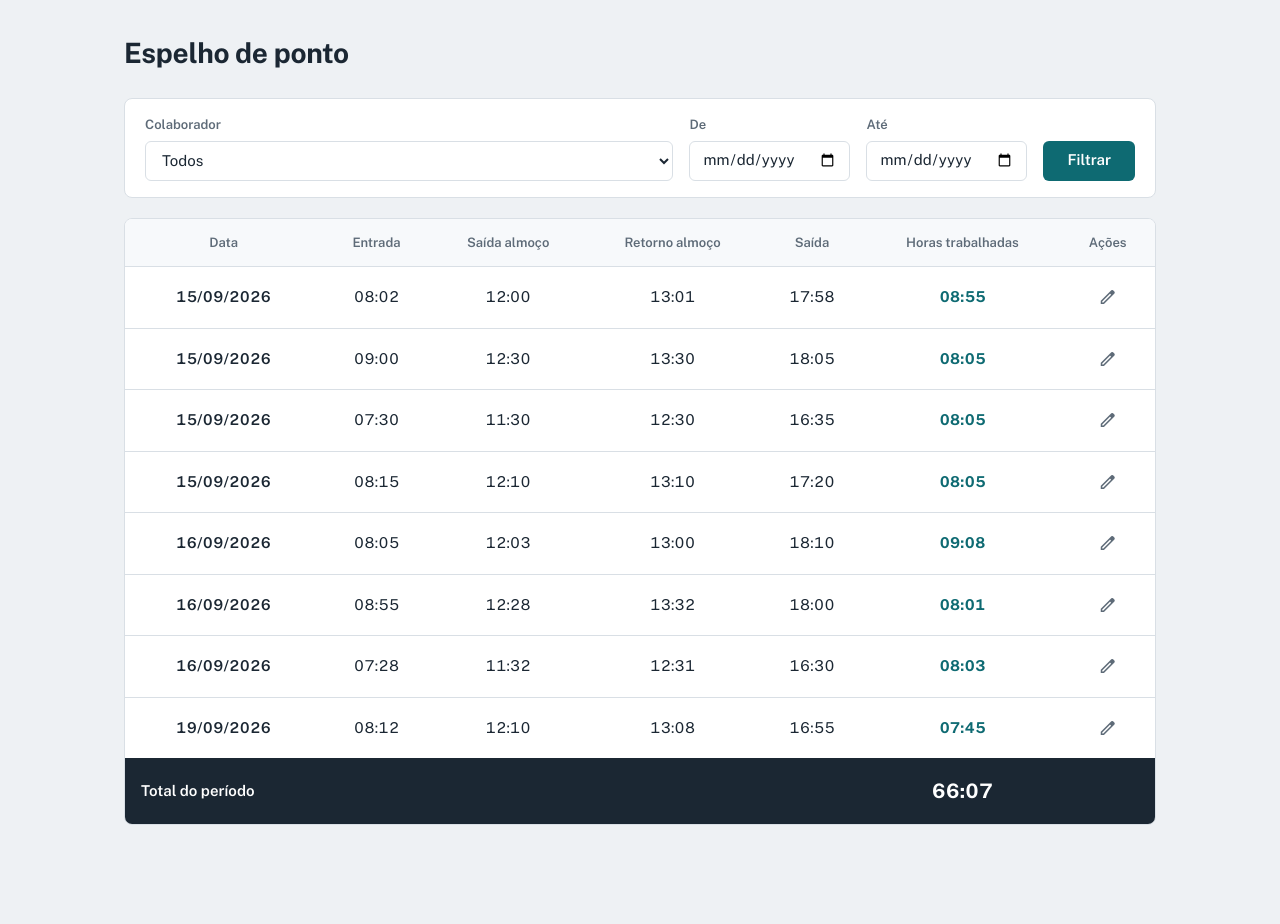
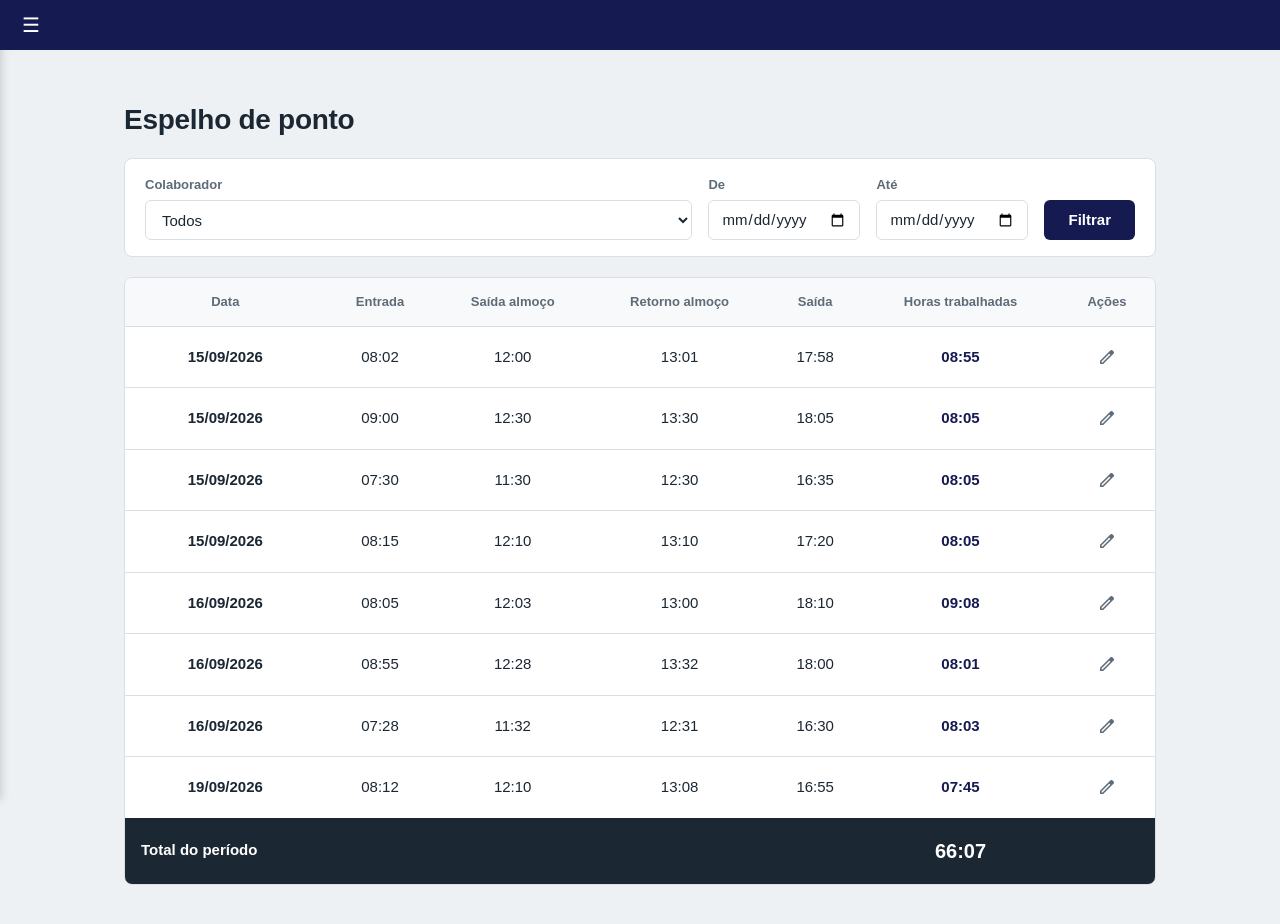
Before and after one commit to gimntr/sistema-ponto, a plain HTML site: page src/telas/ponto/espelho-ponto/index.html in a window 1280 px wide. Before the commit the page ends 881 px from the top, so only its background shows below. Drawn offline with nearby package versions, Linux system fonts and the light colour scheme.

Commit message:
feat: add my-menu component to ajuste-ponto and espelho-ponto pages; update styles and scripts

```diff
--- a/src/telas/ponto/components/menu/style.css
+++ b/src/telas/ponto/components/menu/style.css
@@ -12,7 +12,7 @@
             top: 0;
             left: 0;
             width: 100%;
-            background-color: #1B212B;
+            background-color: #151a51;
             color: white;
             display: flex;
             align-items: center;
--- a/src/telas/ponto/espelho-ponto/index.html
+++ b/src/telas/ponto/espelho-ponto/index.html
@@ -1,5 +1,6 @@
 <!DOCTYPE html>
 <html lang="pt-BR">
+
 <head>
   <meta charset="UTF-8">
   <meta name="viewport" content="width=device-width, initial-scale=1, viewport-fit=cover">
@@ -9,6 +10,8 @@
   <!-- Só UM script, como module (necessário por causa do import) -->
   <script src="script.js" defer></script>
 </head>
+
+<my-menu></my-menu>
 
 <body>
   <div id="menu-container"></div>
@@ -71,5 +74,8 @@
       </div>
     </div>
   </div>
+  <script src="script.js" defer></script>
+  <script type="module" src="../components/menu/generate-component.js"></script>
 </body>
+
 </html>
--- a/src/telas/ponto/espelho-ponto/style.css
+++ b/src/telas/ponto/espelho-ponto/style.css
@@ -1,59 +1,80 @@
+/* =====================================================================
+   FOLHA DE ESTILOS: tela com filtros + tabela de registros diários
+   (data, horários, total, ações) e rodapé com o total do período.
+   Em telas pequenas, a tabela vira uma lista de cartões.
+   ===================================================================== */
+
+/* Importa a fonte "Public Sans" do Google Fonts (pesos 400, 500, 600 e 700).
+   display=swap mostra o texto com a fonte reserva até a principal carregar,
+   evitando "texto invisível" durante o carregamento. */
 @import url("https://fonts.googleapis.com/css2?family=Public+Sans:wght@400;500;600;700&display=swap");
 
-/* ===== TOKENS ===== */
+/* ===== TOKENS =====
+   Variáveis CSS (design tokens): centralizam cores, raio e fonte.
+   Para mudar o visual do site todo, basta alterar os valores aqui. */
 :root {
-  --bg: #eef1f4;
-  --surface: #ffffff;
-  --ink: #1b2733;
-  --muted: #5e6b78;
-  --line: #d9dfe5;
-  --row-hover: #f5f8fa;
-  --accent: #0e6a72;
-  --accent-hover: #0a545b;
-  --accent-soft: #dff0f1;
-  --focus: #1f6feb;
+  --bg: #eef1f4;            /* fundo geral da página */
+  --surface: #ffffff;       /* fundo de painéis, campos e linhas */
+  --ink: #1b2733;           /* cor principal do texto (azul-escuro quase preto) */
+  --muted: #5e6b78;         /* texto secundário: rótulos, ícones, cabeçalhos */
+  --line: #d9dfe5;          /* cor das bordas e divisórias */
+  --row-hover: #f5f8fa;     /* fundo da linha da tabela ao passar o mouse */
+  --accent: #151a51;        /* cor de destaque: botão, totais */
+  --accent-hover: #2458c4;  /* versão mais escura do destaque, para o hover */
+  --accent-soft: #dff0f1;   /* versão clara do destaque, para fundos sutis */
+  --focus: #1f6feb;         /* azul do contorno de foco (navegação por teclado) */
 
-  --radius: 8px;
+  --radius: 8px;            /* arredondamento padrão dos painéis */
+  /* Fonte principal, com alternativas caso ela não carregue */
   --font: "Public Sans", system-ui, -apple-system, "Segoe UI", Roboto, sans-serif;
 }
 
+/* Faz padding e borda entrarem na largura/altura declarada do elemento.
+   Isso torna o cálculo de tamanhos muito mais previsível. */
 * {
   box-sizing: border-box;
 }
 
+/* Estilos base da página */
 body {
-  margin: 0;
+  margin: 850;                       /* remove a margem padrão do navegador */
   background: var(--bg);
   color: var(--ink);
   font-family: var(--font);
   font-size: 15px;
-  line-height: 1.5;
+  line-height: 1.5;                /* espaçamento confortável entre linhas */
 }
 
 /* ===== LAYOUT ===== */
+
+/* Contêiner central: limita a largura e centraliza o conteúdo */
 .wrap {
   max-width: 1080px;
-  margin: 0 auto;
-  padding: 32px 24px 56px;
+  margin: 0 auto;                  /* "auto" nas laterais = centralizado */
+  padding: 80px 24px 56px;         /* topo | laterais | base */
 }
 
+/* Cabeçalho da página */
 header {
-  margin-bottom: 24px;
+  margin-bottom: -2px;
 }
 
+/* Título principal */
 h1 {
-  margin: 0;
+  margin: 20;
   font-size: 1.75rem;
   font-weight: 700;
-  letter-spacing: -0.01em;
+  letter-spacing: -0.01em;         /* aperta levemente as letras (visual mais refinado) */
 }
 
 /* ===== FILTROS ===== */
+
+/* Barra de filtros: campos lado a lado dentro de um "cartão" branco */
 .filters {
   display: flex;
-  flex-wrap: wrap;
-  align-items: flex-end;
-  gap: 16px;
+  flex-wrap: wrap;                 /* permite quebrar linha se faltar espaço */
+  align-items: flex-end;           /* alinha os itens pela base (campos e botão alinhados) */
+  gap: 16px;                       /* espaço entre os campos */
   margin-bottom: 20px;
   padding: 16px 20px;
   background: var(--surface);
@@ -61,40 +82,47 @@
   border-radius: var(--radius);
 }
 
+/* Cada campo: rótulo em cima, controle embaixo */
 .field {
   display: flex;
   flex-direction: column;
-  gap: 6px;
+  gap: 6px;                        /* espaço entre rótulo e controle */
 }
 
+/* O primeiro campo (ex.: seleção principal) cresce para ocupar o espaço
+   livre; largura mínima/base de 220px */
 .field:first-child {
-  flex: 1 1 220px;
+  flex: 1 1 220px;                 /* cresce | encolhe | tamanho base */
 }
 
+/* Rótulos dos campos */
 label {
   font-size: 0.8125rem;
   font-weight: 600;
   color: var(--muted);
 }
 
+/* Aparência unificada para <select> e campos de data */
 select,
 input[type="date"] {
   height: 40px;
   padding: 0 12px;
-  font: inherit;
+  font: inherit;                   /* herda fonte da página (controles não herdam por padrão) */
   color: var(--ink);
   background: var(--surface);
   border: 1px solid var(--line);
   border-radius: 6px;
 }
 
+/* Borda um pouco mais escura ao passar o mouse */
 select:hover,
 input[type="date"]:hover {
   border-color: #b4bec8;
 }
 
+/* Botão "Aplicar" (filtrar) */
 .apply {
-  height: 40px;
+  height: 40px;                    /* mesma altura dos campos */
   padding: 0 24px;
   font: inherit;
   font-weight: 600;
@@ -103,22 +131,28 @@
   border: 0;
   border-radius: 6px;
   cursor: pointer;
-  transition: background 0.15s;
+  transition: background 0.15s;    /* suaviza a troca de cor no hover */
 }
 
 .apply:hover {
   background: var(--accent-hover);
 }
 
+/* Contorno de foco visível apenas na navegação por teclado
+   (:focus-visible). Importante para acessibilidade.
+   Inclui também os ícones de ação da tabela. */
 select:focus-visible,
 input:focus-visible,
 .apply:focus-visible,
 .acoes .material-symbols-outlined:focus-visible {
   outline: 2px solid var(--focus);
-  outline-offset: 2px;
+  outline-offset: 2px;             /* afasta o contorno do elemento */
 }
 
 /* ===== TABELA ===== */
+
+/* Painel que envolve a tabela: dá o visual de cartão e permite
+   rolagem horizontal se a tabela for mais larga que a tela */
 .table-panel {
   overflow-x: auto;
   background: var(--surface);
@@ -126,62 +160,74 @@
   border-radius: var(--radius);
 }
 
+/* Tabela ocupa 100% da largura, sem espaço entre as células */
 .table-width {
   width: 100%;
   border-collapse: collapse;
 }
 
+/* Conteúdo das células centralizado */
 .table-width td {
   text-align: center;
 }
 
+/* Células de cabeçalho */
 th {
   padding: 14px 16px;
   font-size: 0.8125rem;
   font-weight: 600;
   color: var(--muted);
   text-align: center;
-  background: #f7f9fb;
+  background: #f7f9fb;             /* cinza bem claro, diferencia do corpo */
   border-bottom: 1px solid var(--line);
-  white-space: nowrap;
+  white-space: nowrap;             /* impede quebra de linha nos títulos */
 }
 
+/* Células do corpo */
 td {
   padding: 14px 16px;
   border-bottom: 1px solid var(--line);
 }
 
+/* Remove a borda da última linha (o painel já tem borda) */
 tbody tr:last-child td {
   border-bottom: 0;
 }
 
+/* Destaca a linha sob o cursor */
 tbody tr:hover {
   background: var(--row-hover);
 }
 
-/* números alinhados em colunas */
+/* Números alinhados em colunas:
+   "tabular-nums" faz todos os dígitos terem a mesma largura,
+   então valores como horas e totais ficam alinhados verticalmente. */
 td.date,
 td.time,
 td.total {
   font-variant-numeric: tabular-nums;
 }
 
+/* Coluna de data em negrito leve */
 td.date {
   font-weight: 600;
 }
 
+/* Coluna de horário com a cor padrão do texto */
 td.time {
   color: var(--ink);
 }
 
+/* Coluna de total em destaque (negrito + cor de destaque) */
 td.total {
   font-weight: 700;
   color: var(--accent);
 }
 
-/* ===== AÇÕES ===== */
+/* ===== AÇÕES =====
+   Coluna com ícones (Material Symbols), como editar/excluir */
 .acoes .material-symbols-outlined {
-  padding: 6px;
+  padding: 6px;                    /* aumenta a área clicável do ícone */
   font-size: 20px;
   color: var(--muted);
   border-radius: 6px;
@@ -189,12 +235,15 @@
   transition: background 0.15s, color 0.15s;
 }
 
+/* Ao passar o mouse: ícone na cor de destaque com fundo suave */
 .acoes .material-symbols-outlined:hover {
   color: var(--accent);
   background: var(--accent-soft);
 }
 
 /* ===== RODAPÉ: TOTAL DO PERÍODO ===== */
+
+/* Faixa escura no final da tabela com o total geral */
 tfoot td {
   padding: 18px 16px;
   color: #fff;
@@ -202,50 +251,64 @@
   border-bottom: 0;
 }
 
+/* Rótulo ("Total do período"), alinhado à esquerda */
 tfoot .total-label {
   font-weight: 600;
   text-align: left;
   white-space: nowrap;
 }
 
+/* Valor do total: maior e em negrito */
 tfoot .total-value {
   font-size: 1.25rem;
   font-weight: 700;
   font-variant-numeric: tabular-nums;
 }
 
-/* ===== ESTADO VAZIO ===== */
+/* ===== ESTADO VAZIO =====
+   Mensagem exibida quando não há registros no período filtrado */
 .empty-state {
   padding: 40px 16px;
   text-align: center;
   color: var(--muted);
 }
 
-/* ===== CELULAR: cada dia vira um cartão ===== */
+/* ===== CELULAR: cada dia vira um cartão =====
+   Em telas de até 720px, a tabela deixa de ser tabela:
+   cada linha (<tr>) vira um cartão, e cada célula mostra
+   "rótulo ... valor" usando o atributo data-label do HTML. */
 @media (max-width: 720px) {
+  /* Menos espaço nas bordas da página */
   .wrap {
     padding: 20px 16px 40px;
   }
 
+  /* Filtros empilhados verticalmente, ocupando toda a largura */
   .filters {
     flex-direction: column;
     align-items: stretch;
   }
 
+  /* Desfaz o crescimento flexível do primeiro campo
+     (na coluna, ele não deve esticar na altura) */
   .field:first-child {
     flex: none;
   }
 
+  /* Botão ocupa a largura toda */
   .apply {
     width: 100%;
   }
 
+  /* O painel deixa de ser "caixa": os cartões é que terão o visual */
   .table-panel {
     overflow: visible;
     background: transparent;
     border: 0;
   }
 
+  /* Todos os elementos da tabela viram blocos comuns,
+     o que "quebra" o comportamento de tabela */
   .table-width,
   .table-width tbody,
   .table-width tfoot,
@@ -254,18 +317,21 @@
     display: block;
   }
 
+  /* Esconde o cabeçalho; os rótulos virão de data-label em cada célula */
   .table-width thead {
     display: none;
   }
 
+  /* Cada linha vira um cartão com borda e cantos arredondados */
   .table-width tbody tr {
-    margin-bottom: 12px;
+    margin-bottom: 12px;           /* espaço entre os cartões */
     background: var(--surface);
     border: 1px solid var(--line);
     border-radius: var(--radius);
-    overflow: hidden;
+    overflow: hidden;              /* mantém o conteúdo dentro dos cantos arredondados */
   }
 
+  /* Cada célula vira uma linha: rótulo à esquerda, valor à direita */
   .table-width td {
     display: flex;
     justify-content: space-between;
@@ -275,6 +341,8 @@
     border-bottom: 1px solid var(--line);
   }
 
+  /* Cria o rótulo a partir do atributo data-label da célula,
+     ex.: <td data-label="Entrada"> mostra "Entrada" */
   .table-width td::before {
     content: attr(data-label);
     font-size: 0.8125rem;
@@ -283,10 +351,12 @@
     text-align: left;
   }
 
+  /* A célula da data vira o "título" do cartão, com fundo cinza claro */
   .table-width td.date {
     background: #f7f9fb;
   }
 
+  /* Célula de ações: ícones alinhados à direita, sem borda e sem rótulo */
   .table-width td.acoes {
     justify-content: flex-end;
     border-bottom: 0;
@@ -297,6 +367,7 @@
   }
 
   /* rodapé: só o rótulo e o total */
+  /* A linha do rodapé vira uma faixa escura: rótulo | valor */
   .table-width tfoot tr {
     display: flex;
     justify-content: space-between;
@@ -306,16 +377,20 @@
     border-radius: var(--radius);
   }
 
+  /* Células do rodapé: sem padding/fundo próprios (a faixa já cuida disso) */
   .table-width tfoot td {
     display: block;
     padding: 0;
     background: none;
   }
 
+  /* Sem rótulos automáticos no rodapé */
   .table-width tfoot td::before {
     display: none;
   }
 
+  /* Esconde células vazias do rodapé (data-label="") que não sejam
+     o rótulo nem o valor do total, deixando só os dois itens importantes */
   .table-width tfoot td[data-label=""]:not(.total-label):not(.total-value) {
     display: none;
   }
--- a/src/telas/ponto/registro-ponto/script.js
+++ b/src/telas/ponto/registro-ponto/script.js
@@ -143,4 +143,3 @@
         //Executa a ação de filtrar a lista e carregar o resultado na tela através do innerHTML
         aplicarFiltros();
     });
-})();
```
Also changed, not shown: src/telas/ponto/ajuste-ponto/index.html (+1 -0 lines).
